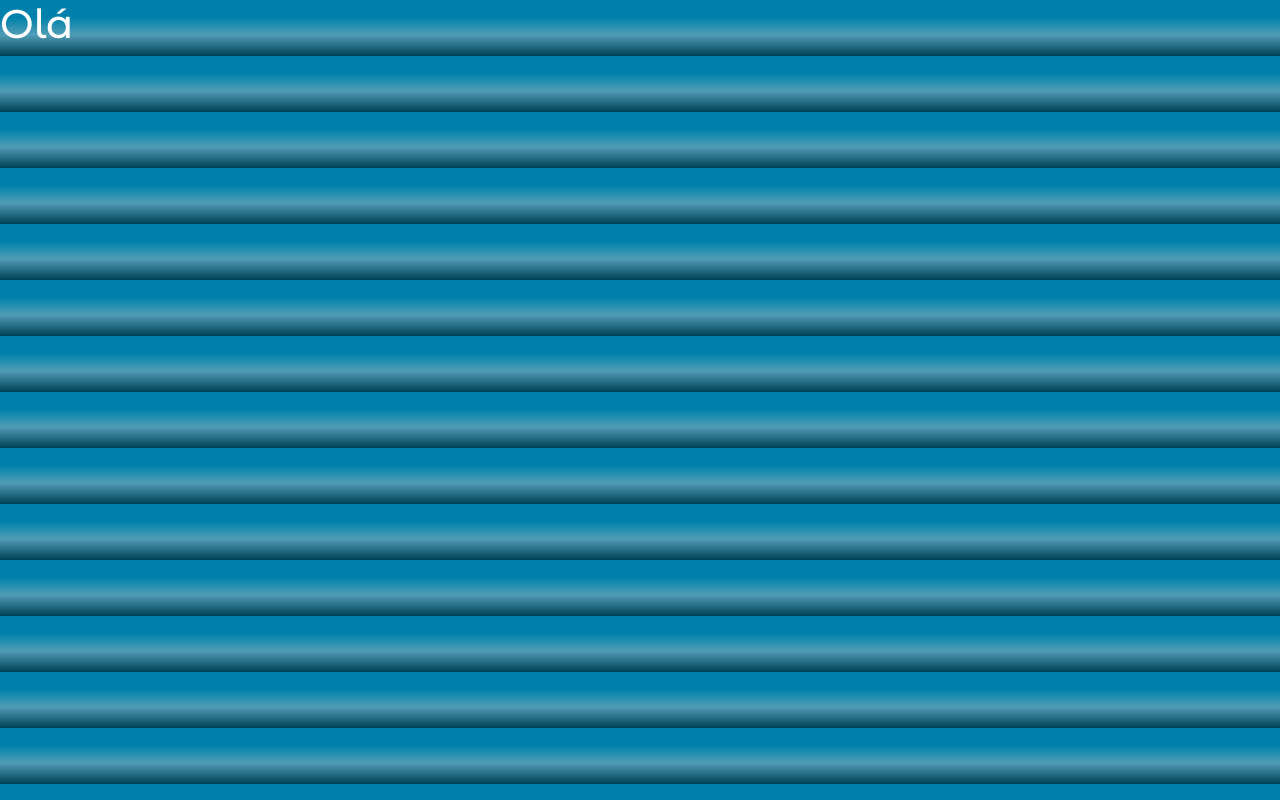
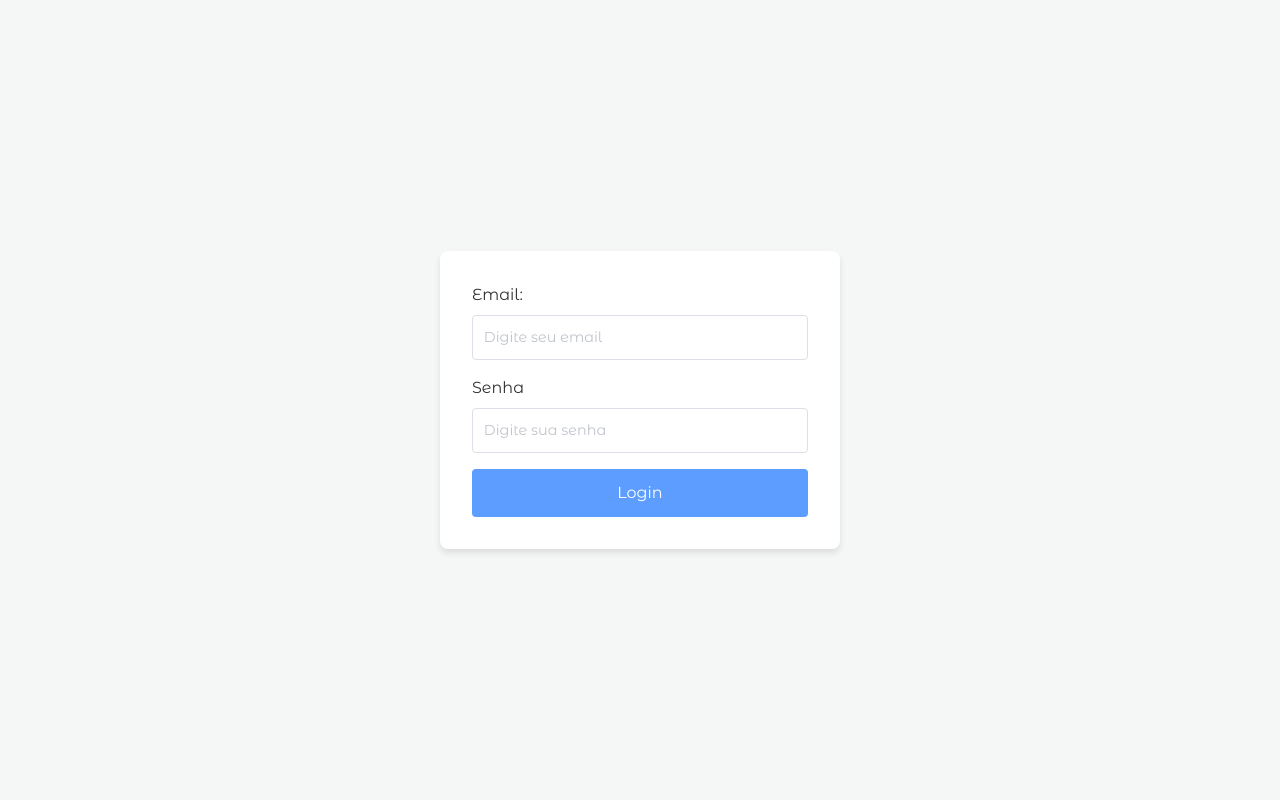
Before and after one commit to lucassperanzini/Fluence_new, a React (Vite) app: page /login in a window 1280 px wide. Built offline with nearby package versions, Linux system fonts and the light colour scheme.

Commit message:
Co-authored-by: ViniciusBarrosFiap <ViniciusBarrosFiap@users.noreply.github.com>

```diff
--- /dev/null
+++ b/db.json
@@ -0,0 +1,14 @@
+{
+    "usuarios":[
+        {
+            "nome": "Vinicius Barros",
+            "email": "vinicius@fiap.com.br",
+            "password":1234
+        },
+        {
+            "nome": "Lucas Speranzini",
+            "email": "rm98297@fiap.com.br",
+            "password":"LUCAS"
+        }
+    ]
+}
--- a/package.json
+++ b/package.json
@@ -7,10 +7,12 @@
     "dev": "vite",
     "build": "vite build",
     "lint": "eslint . --ext js,jsx --report-unused-disable-directives --max-warnings 0",
-    "preview": "vite preview"
+    "preview": "vite preview",
+    "server": "json-server --watch db.json --port 3000"
   },
   "dependencies": {
     "bootstrap": "^5.3.2",
+    "json-server": "^0.17.4",
     "react": "^18.2.0",
     "react-bootstrap": "^2.9.1",
     "react-dom": "^18.2.0",
--- a/src/components/Diferenciais/style.scss
+++ b/src/components/Diferenciais/style.scss
@@ -1,6 +1,6 @@
 section{
     .tituloDiferenciais{
-        margin-top: 10%;
+        margin-top: 8%;
         width: 100%;
         text-align: center;
         font-size: 52px;
--- /dev/null
+++ b/src/components/Login/styleLogin.scss
@@ -0,0 +1,63 @@
+.login-form-container {
+    display: flex;
+    justify-content: center;
+    align-items: center;
+    height: 100vh;
+    background-color: #f4f7f6;
+
+    form {
+      padding: 2em;
+      border-radius: 8px;
+      box-shadow: 0 4px 6px rgba(0, 0, 0, 0.1);
+      background: #ffffff;
+      width: 100%;
+      max-width: 400px;
+      box-sizing: border-box;
+
+      .form-group {
+        margin-bottom: 1em;
+
+        label {
+          display: block;
+          margin-bottom: 0.5em;
+          color: #333333;
+          font-size: 1em;
+        }
+
+        input {
+          width: 100%;
+          color: black;
+          padding: 0.75em;
+          border: 1px solid #dcdfe6;
+          border-radius: 4px;
+          font-size: 0.9em;
+          transition: border-color 0.3s;
+
+          &::placeholder {
+            color: #c0c4cc;
+          }
+
+          &:focus {
+            outline: none;
+            border-color: #5c9dff;
+          }
+        }
+      }
+
+      button {
+        width: 100%;
+        padding: 0.75em;
+        border: none;
+        border-radius: 4px;
+        background-color: #5c9dff;
+        font-size: 1em;
+        color: white;
+        cursor: pointer;
+        transition: background-color 0.3s;
+
+        &:hover {
+          background-color: #367cd5;
+        }
+      }
+    }
+  }
--- a/src/routes/Login.jsx
+++ b/src/routes/Login.jsx
@@ -1,6 +1,104 @@
-function Login(){
-   return(
-    <h1>Olá</h1>
-   )
+import { useState } from 'react';
+import { useNavigate } from 'react-router-dom';
+import "../components/Login/styleLogin.scss"
+
+function Login() {
+  const [form, setForm] = useState({
+    email: "",
+    password: ""
+  });
+
+  const navigate = useNavigate();
+
+  const handleChange = (e) => {
+    const { name, value } = e.target;
+    setForm(prevForm => ({
+      ...prevForm,
+      [name]: value
+    }));
+  }
+
+  const submit = async (e) => {
+    e.preventDefault();
+    validate(form);
+  }
+
+  const validate = async (data) => {
+    try {
+      const users = await getUsers();
+      const found = users.find(user => user.email === data.email);
+      if (found) {
+        if (found.password === data.password) {
+          alert(`Seja bem-vindo (a) ${found.nome}`);
+          // É uma má prática de segurança usar 'delete' para remover a senha. Em vez disso, omita-a ao salvar.
+          const { password, ...userWithoutPassword } = found;
+          const token = generateToken();
+          localStorage.setItem("user", JSON.stringify(userWithoutPassword));
+          localStorage.setItem("token", JSON.stringify(token));
+          navigate("/");
+        } else {
+          alert("Senha incorreta!");
+        }
+      } else {
+        alert("Usuário não cadastrado!");
+      }
+    } catch (error) {
+      alert("Falha ao buscar usuários.");
+      console.error(error);
+    }
+  }
+
+  const generateToken = () => {
+      let result = '';
+      for (var i = 80; i > 0; --i) {
+          result += (Math.floor(Math.random() * 256)).toString(16);
+      }
+      return result;
+  }
+
+  const getUsers = async () => {
+      try {
+          const response = await fetch("http://localhost:3000/usuarios", {
+              method: "GET"
+          })
+          return response.json();
+      } catch (err) {
+          throw new Error(err);
+      }
+  }
+
+  return (
+   <div className="login-form-container">
+     <form onSubmit={submit}>
+
+       <div className="form-group">
+         <label htmlFor="email">Email:</label>
+         <input
+           placeholder='Digite seu email'
+           type="email"
+           id="email"
+           name="email"
+           value={form.email}
+           onChange={handleChange}
+         />
+       </div>
+
+       <div className="form-group">
+         <label htmlFor="password">Senha</label>
+         <input
+           placeholder='Digite sua senha'
+           type="password"
+           id="password"
+           name="password"
+           value={form.password}
+           onChange={handleChange}
+         />
+       </div>
+
+       <button type="submit">Login</button>
+     </form>
+   </div>
+ );
 }
-export default Login
+
+export default Login;
```
Also changed, not shown: 1 other file (tests, documents, lock files or other folders).
